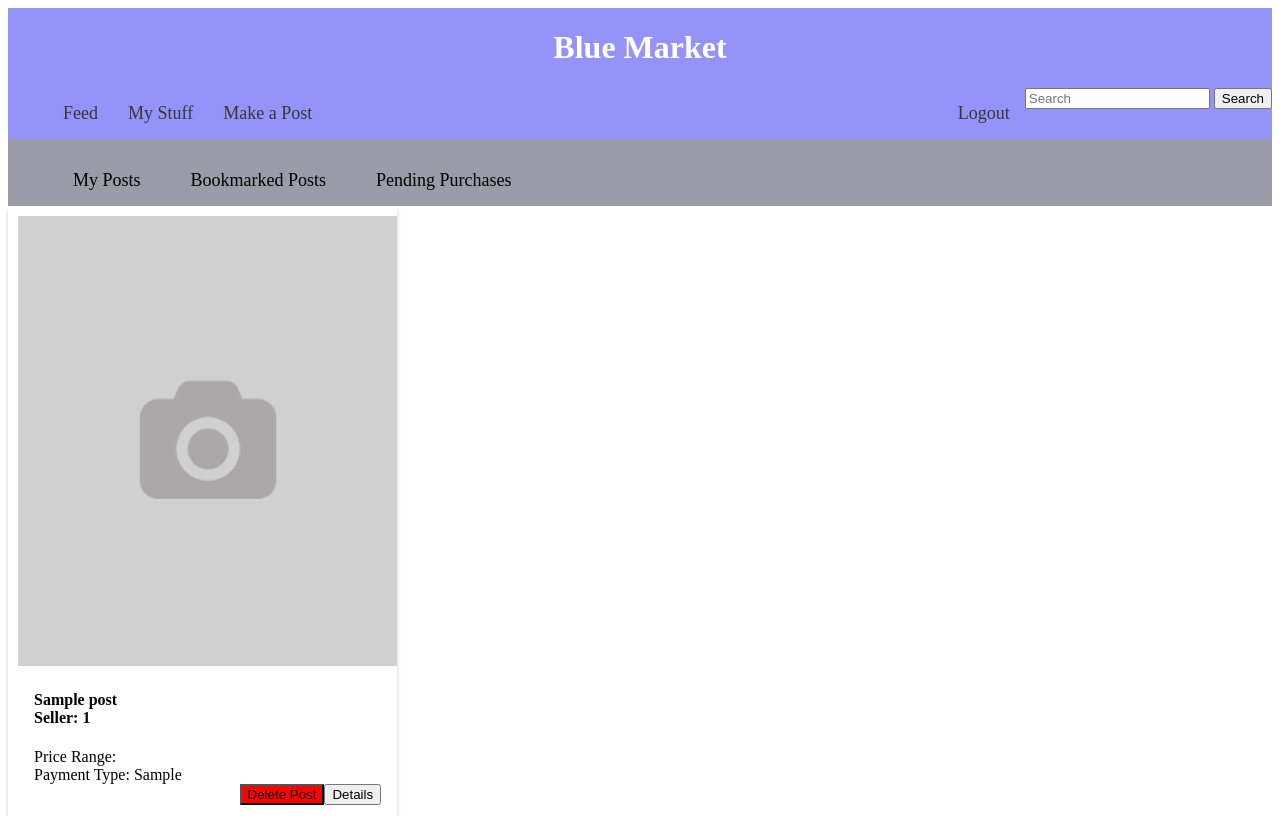
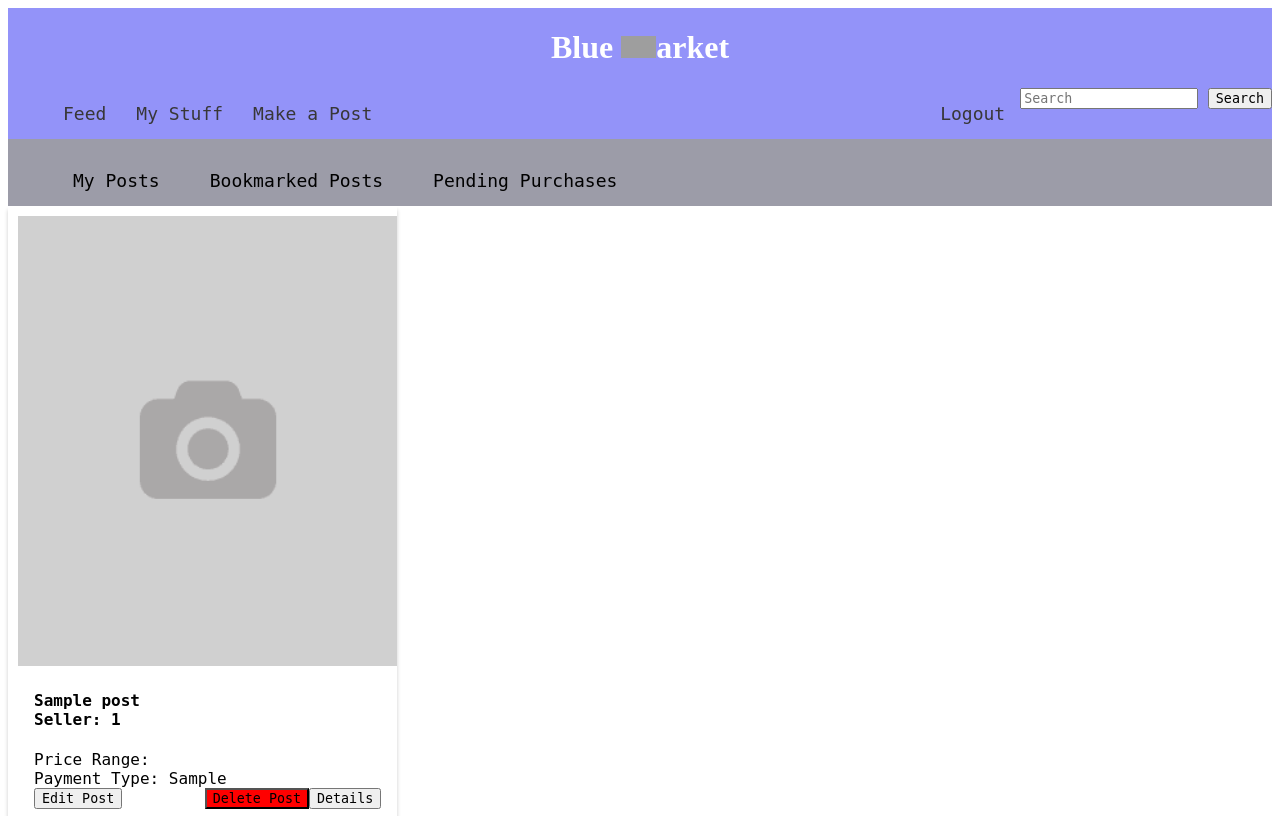
Before and after one commit to aludwig123/BlueMarket, a Flask app: template templates/myStuff.html in a window 1280 px wide. Run offline with Flask 2, Linux system fonts and the light colour scheme; the template is opened without the code that fills it: most values are stand-ins (such as "Sample title", 1, 10 or a date in 2020); some libraries are stand-ins or nearby versions; grey boxes are pictures that could not be loaded.

Commit message:
started working on edit post

```diff
--- a/app.py
+++ b/app.py
@@ -116,12 +116,22 @@ def getInterestedIn():
     items = dbInteractions.getInterestedIn(conn, user)
     return render_template('interestedItems.html', items = items)
 
-@app.route('/deletePost/<pid>/', methods = ['GET', 'POST'])
+@app.route('/deletePost/delete-<pid>/', methods = ['GET', 'POST'])
 def deletePost(pid):
     '''Delete post given pid, will delete it's items too via cascade'''
     pid = int(pid)
     conn = dbInteractions.getConn()
     posts = dbInteractions.getMyPosts(conn, session['CAS_USERNAME'])
+    if pid in [post['pid'] for post in posts]:
+        dbInteractions.deletePost(conn, pid)
+    return redirect(url_for('myStuff'))
+
+@app.route('/editPost/edit-<pid>/', methods = ['GET', 'POST'])
+def editPost(pid):
+    '''Edit post given pid'''
+    pid = int(pid)
+    conn = dbInteractions.getConn()
+    postInfo = dbInteractions.getPostInfo(conn, session['CAS_USERNAME'])
     if pid in [post['pid'] for post in posts]:
         dbInteractions.deletePost(conn, pid)
     return redirect(url_for('myStuff'))
--- a/static/style.css
+++ b/static/style.css
@@ -28,6 +28,7 @@
 #bluemark-title {
     color: white;
     text-align: center;
+    font-family: Didot, serif;
 }
 
 #navigation a {
@@ -135,3 +136,8 @@
     float: left;
     margin-right: 5px;
 }
+
+html *
+{
+   font-family: DejaVu Sans Mono, monospace;
+}
--- a/templates/feed.html
+++ b/templates/feed.html
@@ -17,7 +17,7 @@
 
 {% block navigation %}
 <div id='navigation'>
-    <h1 id='bluemark-title'>Blue Market</h1>
+    <h1 id='bluemark-title'>Blue <img id='wellesley-w' src="{{url_for('static', filename='Wellesley_W.png')}}" alt="W" height="22" width="35">arket</h1>
     <ul>
         <a href="{{url_for('feed')}}">Feed</a>
         <a href="{{url_for('myStuff')}}">My Stuff</a>
--- a/templates/myStuff.html
+++ b/templates/myStuff.html
@@ -36,7 +36,8 @@
         <form action='{{url_for("readPost", pid = post.pid)}}'>
             <button type="submit" class="detailButton">Details</button>
         </form>
-        <button class="deleteButton" id="{{post.pid}}">Delete Post</button>
+        <button class="editButton" id="edit-{{post.pid}}">Edit Post</button>
+        <button class="deleteButton" id="delete-{{post.pid}}">Delete Post</button>
     </p>
     </div>
 </div>
@@ -44,8 +45,11 @@
 <script>
     $("body").on('click', ".deleteButton", function(){
         if(confirm("Are you sure you want to delete this post?")){
-            location.href = '/deletePost/' + this.id;
+            location.href = '/deletePost/delete-' + this.id;
         }
+    });
+    $("body").on('click', ".editButton", function(){
+        location.href = '/editPost/edit-' + this.id;
     });
 </script>
 {% endblock %}
```
